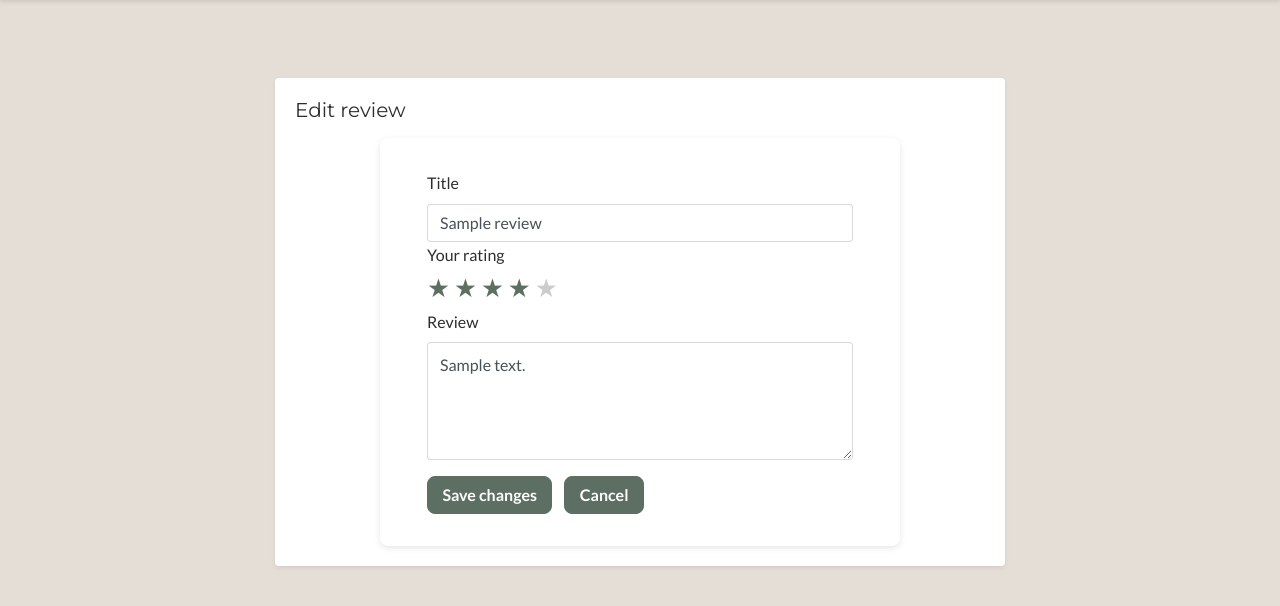
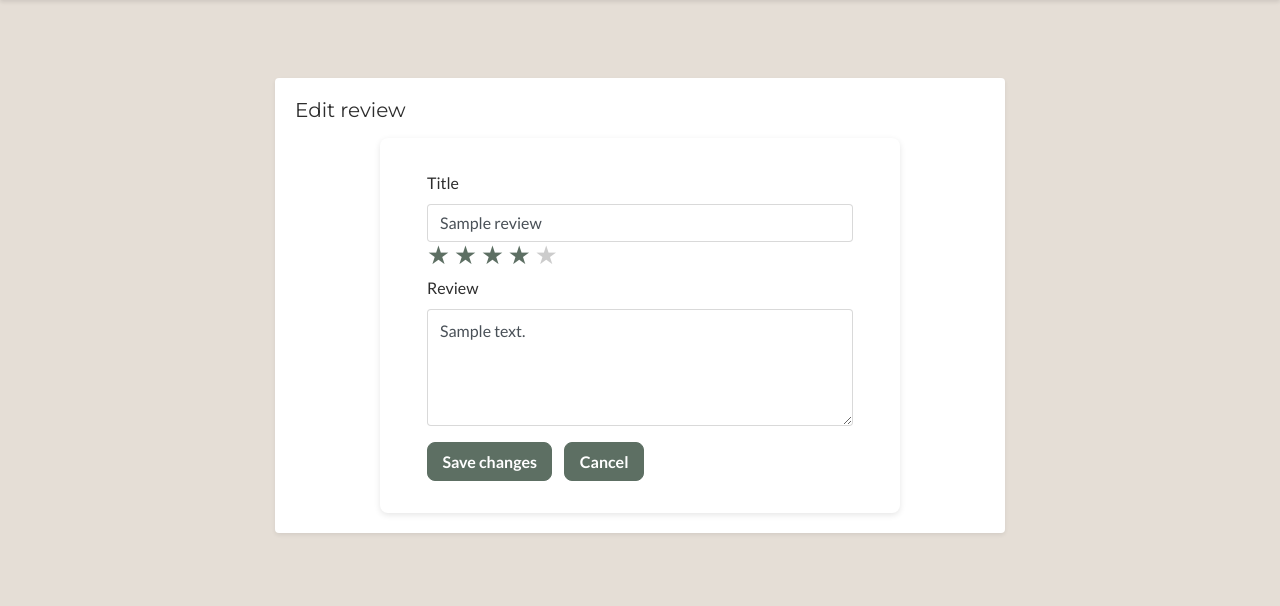
Before and after one commit to emelie-nilsson/fempowered, a Django app: page /shop/reviews/1/edit/ in a window 1280 px wide. Shown: the part 66-672 px from the top of the page. Run offline with Django 3.2, Linux system fonts and the light colour scheme; a user stored in the database is signed in; data comes from the database, SQL or seed files in the repository; tables that the repository leaves empty hold one stand-in row (values such as "Sample post"); parts of the project's set-up code (start-up, migrations or seed data) failed here and were passed over.

Commit message:
improve rating field UX and error handling. Center 500-image

```diff
--- a/checkout/forms.py
+++ b/checkout/forms.py
@@ -54,7 +54,7 @@ class CheckoutAddressForm(forms.Form):
         max_length=2, required=False, widget=TEXT, label="Billing country"
     )
 
-    # --- Custom validators / normalizers ---
+    # Custom validators / normalizers
 
     def clean_full_name(self):
         name = (self.cleaned_data.get("full_name") or "").strip()
--- a/shop/forms.py
+++ b/shop/forms.py
@@ -1,14 +1,13 @@
 from django import forms
 from .models import Review
 
-RATING_CHOICES = [(i, str(i)) for i in range(1, 6)]
+RATING_CHOICES = [(i, str(i)) for i in range(1, 6)] # (value, label)
 
 
 class ReviewForm(forms.ModelForm):
-    # Rating
     rating = forms.TypedChoiceField(
         choices=RATING_CHOICES,
-        coerce=int,
+        coerce=int,  # konverterar "3" -> 3
         widget=forms.RadioSelect(attrs={"class": "star-rating"}),
         label="Rating",
         required=True,
--- a/shop/templates/shop/product_detail.html
+++ b/shop/templates/shop/product_detail.html
@@ -158,8 +158,7 @@
 
       <!-- Rating -->
       <div class="col-12">
-        <label class="form-label d-block mb-2">Rating</label>
-        {% with selected=form.data.rating|default_if_none:'' %}
+        {% with selected=form.rating.value %}
           <div class="stars" role="radiogroup" aria-label="Rating 1 to 5">
             <input type="radio" name="rating" id="star5" value="5" {% if selected == '5' %}checked{% endif %}>
             <label for="star5" title="5 stars" aria-label="5 stars">★</label>
@@ -178,9 +177,10 @@
           </div>
         {% endwith %}
         {% if form.rating.errors %}
-          <div class="invalid-feedback d-block">{{ form.rating.errors|join:", " }}</div>
+          <div class="invalid-feedback d-block mt-1">{{ form.rating.errors|join:", " }}</div>
         {% endif %}
       </div>
+
 
       <!-- Body -->
       <div class="col-12">
--- a/shop/templates/shop/review_form.html
+++ b/shop/templates/shop/review_form.html
@@ -36,31 +36,32 @@
               {% endif %}
             </div>
 
-            <!-- Rating (5 stars) -->
+            <!-- Rating -->
             <div class="col-12">
-              <label class="form-label d-block mb-2">Your rating</label>
-              {% with selected=form.data.rating|default:form.initial.rating|default:form.instance.rating|default:'' %}
-                <div class="stars" role="radiogroup" aria-label="Betyg 1 till 5">
-                  <input type="radio" name="rating" id="star5" value="5" {% if selected|stringformat:"s" == "5" %}checked{% endif %}>
+              {% with selected=form.rating.value|stringformat:"s" %}
+                <div class="stars" role="radiogroup" aria-label="Rating 1 to 5">
+                  <input type="radio" name="rating" id="star5" value="5" {% if selected == '5' %}checked{% endif %} required>
                   <label for="star5" title="5 stars" aria-label="5 stars">★</label>
 
-                  <input type="radio" name="rating" id="star4" value="4" {% if selected|stringformat:"s" == "4" %}checked{% endif %}>
+                  <input type="radio" name="rating" id="star4" value="4" {% if selected == '4' %}checked{% endif %}>
                   <label for="star4" title="4 stars" aria-label="4 stars">★</label>
 
-                  <input type="radio" name="rating" id="star3" value="3" {% if selected|stringformat:"s" == "3" %}checked{% endif %}>
+                  <input type="radio" name="rating" id="star3" value="3" {% if selected == '3' %}checked{% endif %}>
                   <label for="star3" title="3 stars" aria-label="3 stars">★</label>
 
-                  <input type="radio" name="rating" id="star2" value="2" {% if selected|stringformat:"s" == "2" %}checked{% endif %}>
+                  <input type="radio" name="rating" id="star2" value="2" {% if selected == '2' %}checked{% endif %}>
                   <label for="star2" title="2 stars" aria-label="2 stars">★</label>
 
-                  <input type="radio" name="rating" id="star1" value="1" {% if selected|stringformat:"s" == "1" %}checked{% endif %}>
+                  <input type="radio" name="rating" id="star1" value="1" {% if selected == '1' %}checked{% endif %}>
                   <label for="star1" title="1 star" aria-label="1 star">★</label>
                 </div>
               {% endwith %}
+
               {% if form.rating.errors %}
-                <div class="invalid-feedback d-block">{{ form.rating.errors|join:", " }}</div>
+                <div class="invalid-feedback d-block mt-1">{{ form.rating.errors|join:", " }}</div>
               {% endif %}
             </div>
+
 
             <!-- Body -->
             <div class="col-12">
--- a/shop/views.py
+++ b/shop/views.py
@@ -294,6 +294,12 @@ class ReviewCreateView(LoginRequiredMixin, CreateView):
         messages.success(self.request, "Review created.")
         return super().form_valid(form)
 
+    def form_invalid(self, form):
+        # Show errors nicely instead of 500 page
+        messages.error(self.request, "Please fix the errors below.")
+        context = self.get_context_data(form=form)
+        return self.render_to_response(context)
+
     def get_context_data(self, **kwargs):
         ctx = super().get_context_data(**kwargs)
         ctx["product"] = self.product
@@ -303,6 +309,7 @@ class ReviewCreateView(LoginRequiredMixin, CreateView):
 
     def get_success_url(self):
         return reverse("product_detail", kwargs={"pk": self.product.pk})
+
 
 
 class OwnerRequiredMixin(UserPassesTestMixin):
```
Also changed, not shown: TESTING.md (+1 -1 lines), templates/500.html (+8 -7 lines), README.md.
